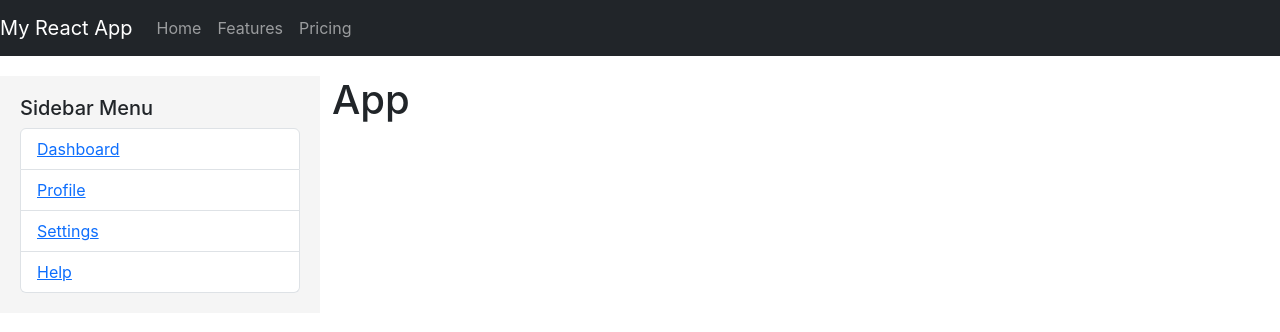
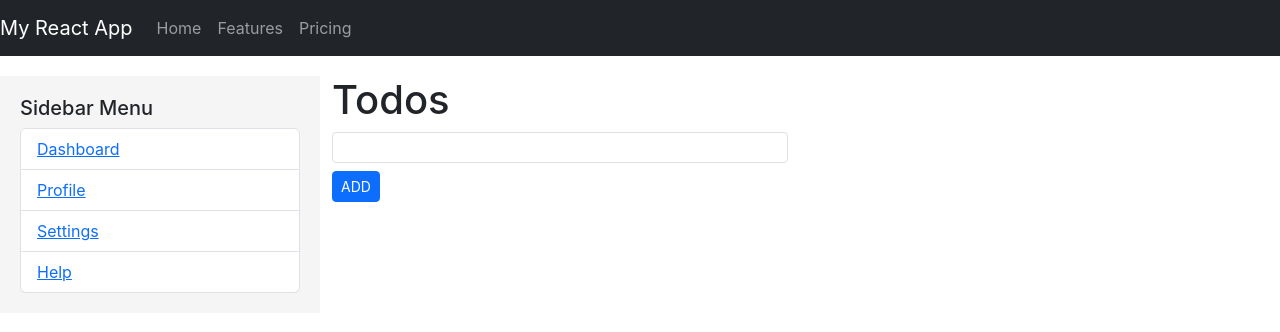
Before and after one commit to KanishkaKodithuwakku/new-todo-app, a React (Create React App) app: page / in a window 1280 px wide. Shown: the top 332 px of the page. Built offline with nearby package versions, Linux system fonts and the light colour scheme; the HTML template or start-up script is replaced by a standard one.

Commit message:
context done

```diff
--- a/src/App.js
+++ b/src/App.js
@@ -1,10 +1,18 @@
 import Layout from "./components/Layout";
+import Todos from "./components/Todos";
+import TodoContextProvider from "./context/TodoContext";
 
 
 function App() {
   return (
     <Layout>
-      <h1>App</h1>
+      <h1>Todos</h1>
+
+      <TodoContextProvider>
+        <Todos/>
+      </TodoContextProvider>
+
+
     </Layout>
   );
 }
--- /dev/null
+++ b/src/components/Button.js
@@ -0,0 +1,16 @@
+import React from 'react'
+
+const Button = ({btnText, handleOnClick }) => {
+  return (
+    <>
+      <button
+        className="btn btn-primary mt-2 mb-2 btn-sm"
+        onClick={handleOnClick}
+      >
+        {btnText}
+      </button>
+    </>
+  );
+};
+
+export default Button;
--- /dev/null
+++ b/src/components/List.js
@@ -0,0 +1,32 @@
+import React, { useContext } from "react";
+import { TodoContext } from "../context/TodoContext";
+import { ToastContainer, toast } from 'react-toastify';
+import 'react-toastify/dist/ReactToastify.css';
+
+const List = () => {
+  const { todos } = useContext(TodoContext);
+
+  if (!todos) {
+    toast.error('Empty')
+    return
+  }
+
+  return (
+    <div className="row">
+      <div className="col-sm-6">
+        <ul className="list-group">
+          <ToastContainer />
+
+          {todos &&
+            todos.map((t, index) => (
+              <li key={index} className="list-group-item">
+                {t}
+              </li>
+            ))}
+        </ul>
+      </div>
+    </div>
+  );
+};
+
+export default List;
--- /dev/null
+++ b/src/components/TextInput.js
@@ -0,0 +1,16 @@
+import React from 'react'
+
+const TextInput = ({ handleOnChange , value }) => {
+  return (
+    <>
+      <input
+        className="form-control form-control-sm"
+        type="text"
+        onChange={handleOnChange}
+        value={value}
+      />
+    </>
+  );
+};
+
+export default TextInput;
--- /dev/null
+++ b/src/components/Todos.js
@@ -0,0 +1,34 @@
+import React, { useContext } from "react";
+import { TodoContext } from "../context/TodoContext";
+import List from "./List";
+import TextInput from "./TextInput";
+import Button from "./Button";
+
+const Todos = () => {
+  const { todo, setTodo,todos, setTodos } = useContext(TodoContext);
+
+  function handleOnChange(value) {
+    setTodo([value]);
+  }
+
+  function handleOnClick() {
+    setTodos([...todos, todo]);
+    setTodo("");
+  }
+  return (
+    <>
+      <div className="row">
+        <div className="col-sm-6">
+          <TextInput
+            value={todo}
+            handleOnChange={(e) => handleOnChange(e.target.value)}
+          />
+          <Button handleOnClick={handleOnClick} btnText={`ADD`} />
+        </div>
+      </div>
+      <List />
+    </>
+  );
+};
+
+export default Todos;
--- /dev/null
+++ b/src/context/TodoContext.js
@@ -0,0 +1,23 @@
+import React, { createContext, useState } from 'react'
+
+export const TodoContext = createContext();
+
+const TodoContextProvider = ({ children }) => {
+  const [todo, setTodo] = useState('');
+  const [todos, setTodos] = useState([]);
+
+  const contextValues = {
+    todos,
+    setTodos,
+    todo,
+    setTodo,
+  };
+
+  return (
+    <TodoContext.Provider value={contextValues}>
+      {children}
+    </TodoContext.Provider>
+  );
+};
+
+export default TodoContextProvider;
```
